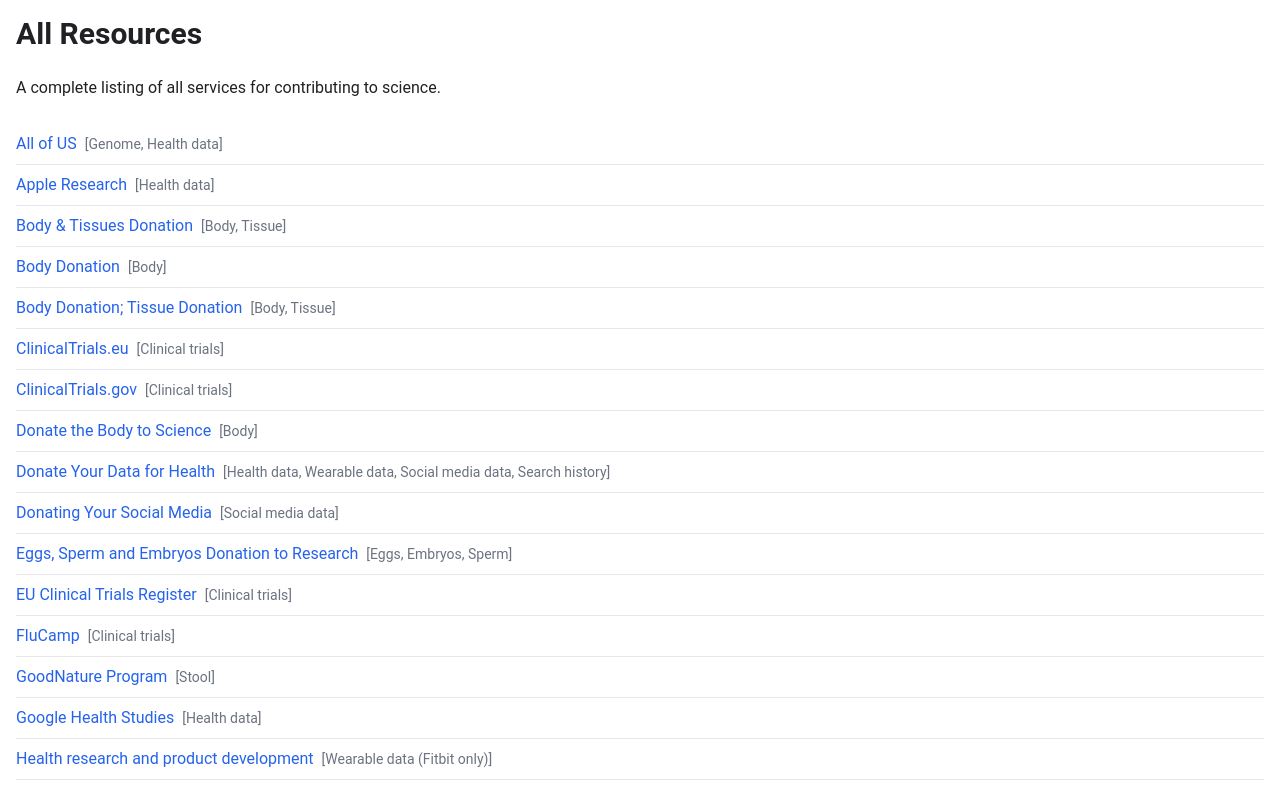
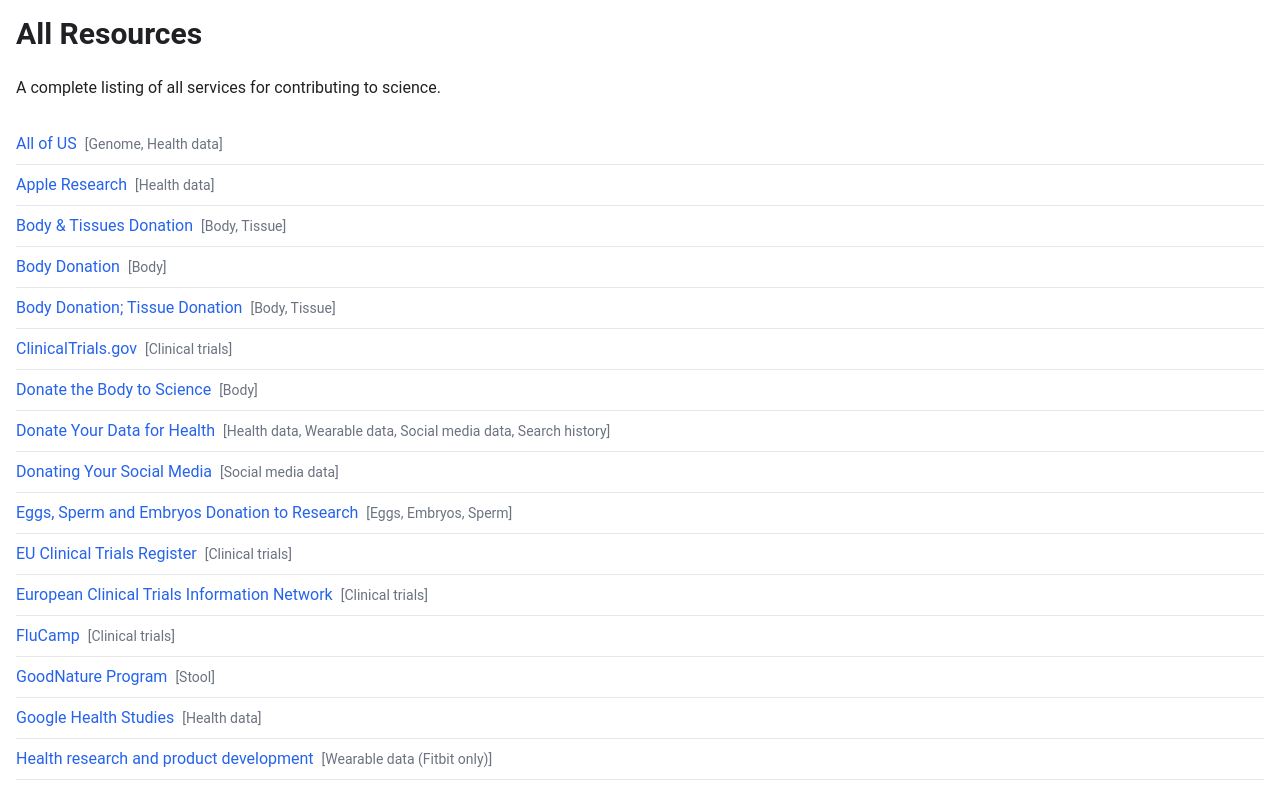
Before and after one commit to yourselftoscience/yourselftoscience.org, a Next.js app: page /resources in a window 1280 px wide. Shown: the top 791 px of the page. Built offline with nearby package versions, Linux system fonts and the light colour scheme.

Commit message:
feat: update ClinicalTrials.eu resource to ECTIN Poland in CSV, JSON, and resources.js; adjust sitemap URL for improved accuracy

```diff
--- a/public/resources.json
+++ b/public/resources.json
@@ -232,9 +232,9 @@
     "compensationType": "mixed"
   },
   {
-    "id": "clinicaltrials-eu",
-    "title": "ClinicalTrials.eu",
-    "organization": "European Clinical Trials Information Network",
+    "id": "ectin-poland",
+    "title": "European Clinical Trials Information Network",
+    "organization": "Clinical Trials Information Network (CTIN Poland)",
     "link": "https://clinicaltrials.eu/",
     "dataTypes": [
       "Clinical trials"
--- a/src/data/resources.js
+++ b/src/data/resources.js
@@ -158,87 +158,15 @@ const rawResources = [
     compensationType: 'mixed',
   },
   {
-    id: 'clinicaltrials-eu',
-    title: 'ClinicalTrials.eu',
-    organization: 'European Clinical Trials Information Network',
+    id: 'ectin-poland',
+    title: 'European Clinical Trials Information Network',
+    organization: 'Clinical Trials Information Network (CTIN Poland)',
     link: 'https://clinicaltrials.eu/',
     dataTypes: ['Clinical trials'],
     countries: ['European Union'],
     countryCodes: ['EU'],
-    compensationType: 'mixed', // Changed from donation to mixed
+    compensationType: 'mixed',
   },
-  /*
-  {
-    id: 'essais-cliniques-fr',
-    title: 'Essais Cliniques',
-    organization: 'European Clinical Trials Information Network',
-    link: 'https://essaiscliniques.fr/',
-    dataTypes: ['Clinical trials'],
-    countries: ['France'],
-    countryCodes: ['FR'],
-    compensationType: 'mixed', // Changed from donation to mixed
-  },
-  {
-    id: 'studi-clinici-it',
-    title: 'Studi Clinici',
-    organization: 'European Clinical Trials Information Network',
-    link: 'https://studi-clinici.it',
-    dataTypes: ['Clinical trials'],
-    countries: ['Italy'],
-    countryCodes: ['IT'],
-    compensationType: 'mixed', // Add this line - values can be 'donation', 'payment', or 'mixed'
-  },
-  {
-    id: 'klinische-studien-de',
-    title: 'Klinische Studien',
-    organization: 'European Clinical Trials Information Network',
-    link: 'https://klinischestudien.de/',
-    dataTypes: ['Clinical trials'],
-    countries: ['Germany'],
-    countryCodes: ['DE'],
-    compensationType: 'mixed', // Add this line - values can be 'donation', 'payment', or 'mixed'
-  },
-  {
-    id: 'ensayos-clinicos-es',
-    title: 'Ensayos Clinicos',
-    organization: 'European Clinical Trials Information Network',
-    link: 'https://ensayosclinicos.es/',
-    dataTypes: ['Clinical trials'],
-    countries: ['Spain'],
-    countryCodes: ['ES'],
-    compensationType: 'mixed', // Add this line - values can be 'donation', 'payment', or 'mixed'
-  },
-  {
-    id: 'klinische-studien-at',
-    title: 'Klinische Studien',
-    organization: 'European Clinical Trials Information Network',
-    link: 'https://klinischestudien.at/',
-    dataTypes: ['Clinical trials'],
-    countries: ['Austria'],
-    countryCodes: ['AT'],
-    compensationType: 'mixed', // Add this line - values can be 'donation', 'payment', or 'mixed'
-  },
-  {
-    id: 'badania-kliniczne-pl',
-    title: 'Badania Kliniczne',
-    organization: 'European Clinical Trials Information Network',
-    link: 'https://badaniakliniczne.pl/',
-    dataTypes: ['Clinical trials'],
-    countries: ['Poland'],
-    countryCodes: ['PL'],
-    compensationType: 'mixed', // Add this line - values can be 'donation', 'payment', or 'mixed'
-  },
-  {
-    id: 'studii-clinice-ro',
-    title: 'Studii Clinice',
-    organization: 'European Clinical Trials Information Network',
-    link: 'https://studii.clinice.ro/',
-    dataTypes: ['Clinical trials'],
-    countries: ['Romania'],
-    countryCodes: ['RO'],
-    compensationType: 'mixed', // Add this line - values can be 'donation', 'payment', or 'mixed'
-  },
-  */
   {
     id: 'researchmatch',
     title: 'ResearchMatch',
```
Also changed, not shown: public/resources.csv, 2 other files (tests, documents, lock files or other folders).
